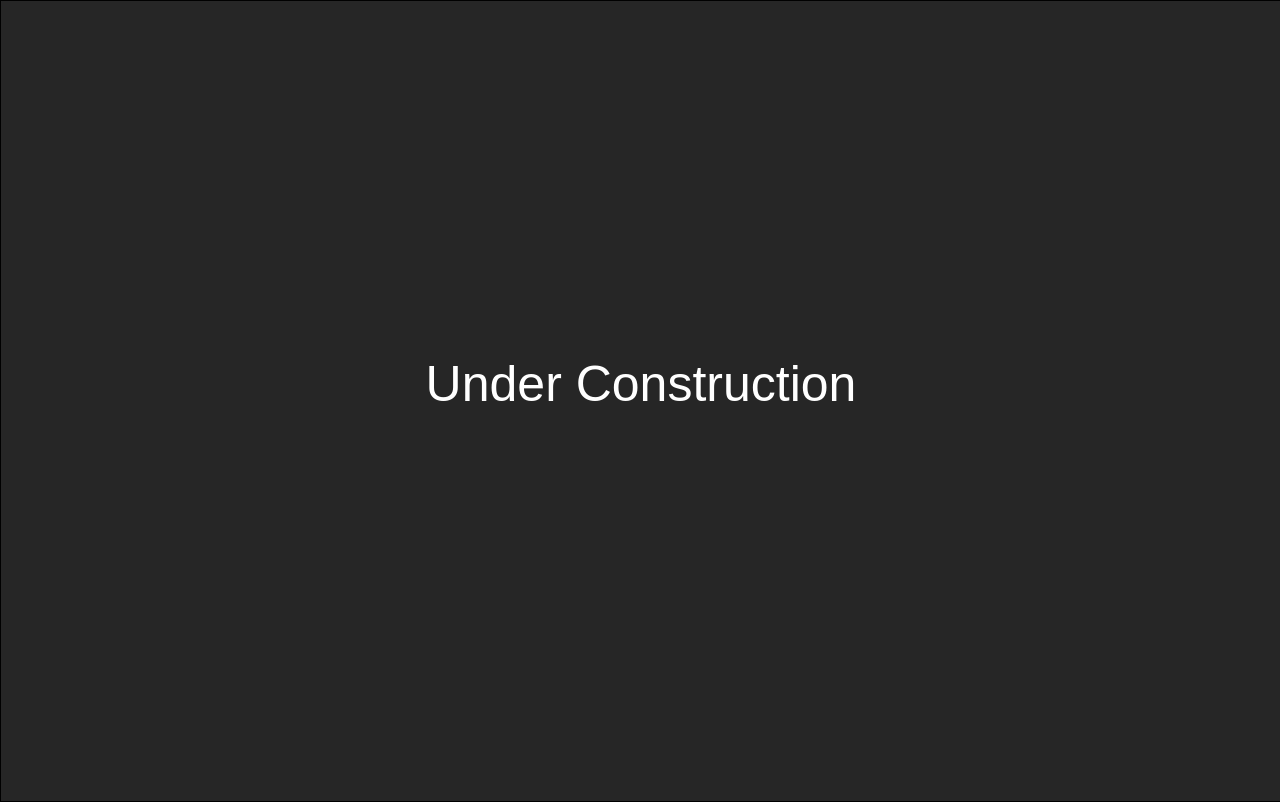
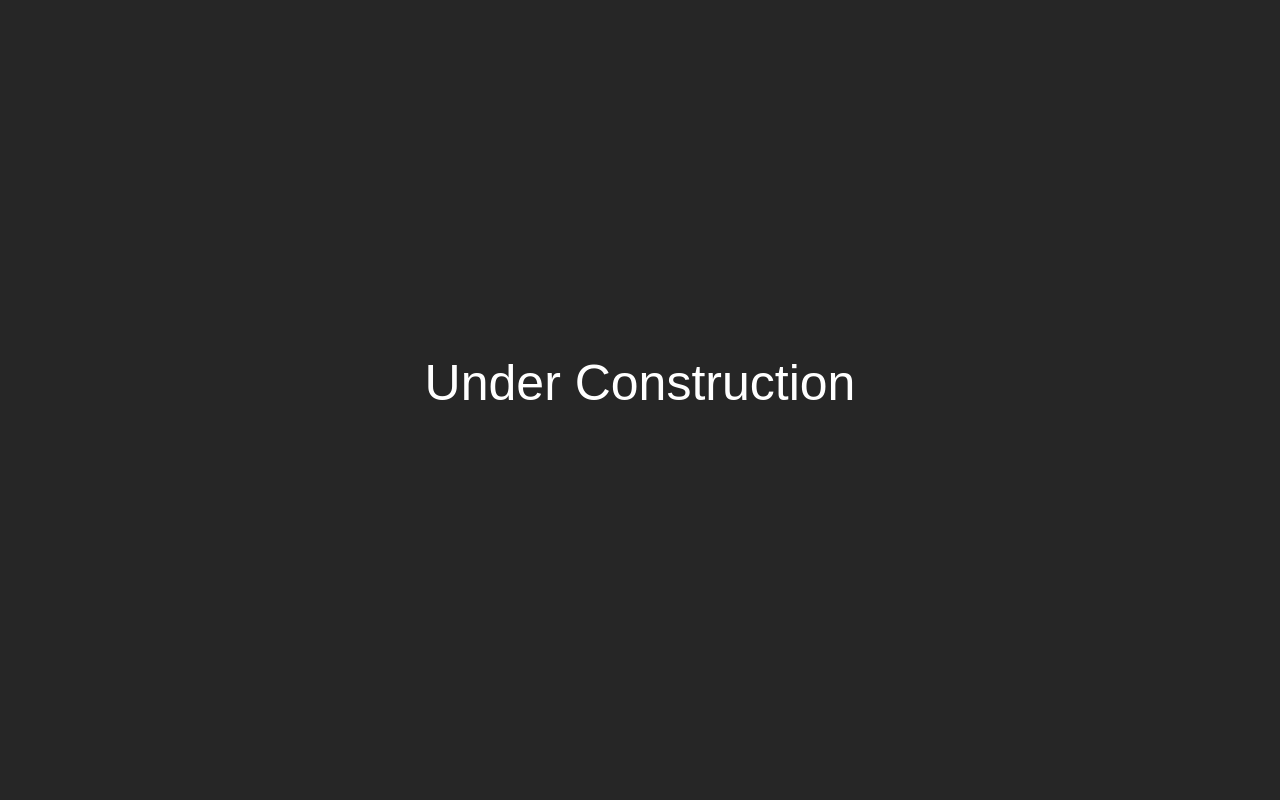
Before and after one commit to nleeds/nleeds.github.io, a plain HTML site: page index.html in a window 1280 px wide. Drawn offline with Linux system fonts and the light colour scheme.

Commit message:
Update index.html

```diff
--- a/index.html
+++ b/index.html
@@ -2,10 +2,9 @@
 <html>
 <head>
     <meta charset="UTF-8">
-    <title>Canvas Resize</title>
+    <title>Nick Leeds | Welcome</title>
     <style type="text/css">
         canvas{
-            border: 1px solid black;
             background: rgb(38, 38, 38);
         }
         body {
```
